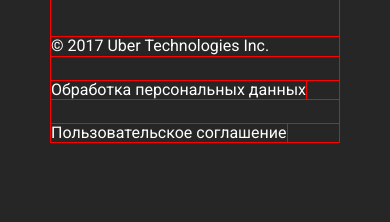
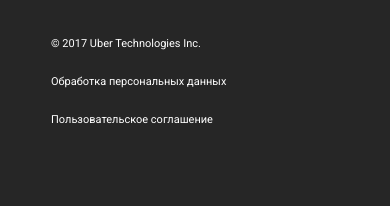
Before and after one commit to luminousnow/ubereats, a plain HTML site: page index.html in a window 390 px wide. Shown: the part 2348-2570 px from the top of the page. Drawn offline with nearby package versions, Linux system fonts and the light colour scheme.

Commit message:
fix footer style

```diff
--- a/css/style.css
+++ b/css/style.css
@@ -244,8 +244,17 @@
 
 .copirights {
   margin-bottom: 40px;
+
+  font-size: 11px;
+  line-height: 13px;
 }
 
-.copirights li:not(:last-child) {
-  margin-bottom: 25px;
+@media only screen and (max-width: 767px) {
+  .copirights {
+    text-align: left;
+  }
+
+  .copirights li:not(:last-child) {
+    margin-bottom: 25px;
+  }
 }
--- a/css/utility.css
+++ b/css/utility.css
@@ -1,6 +1,6 @@
-* {
+/* * {
   outline: solid 1px red;
-}
+} */
 
 .row,
 .col-xs,
```
